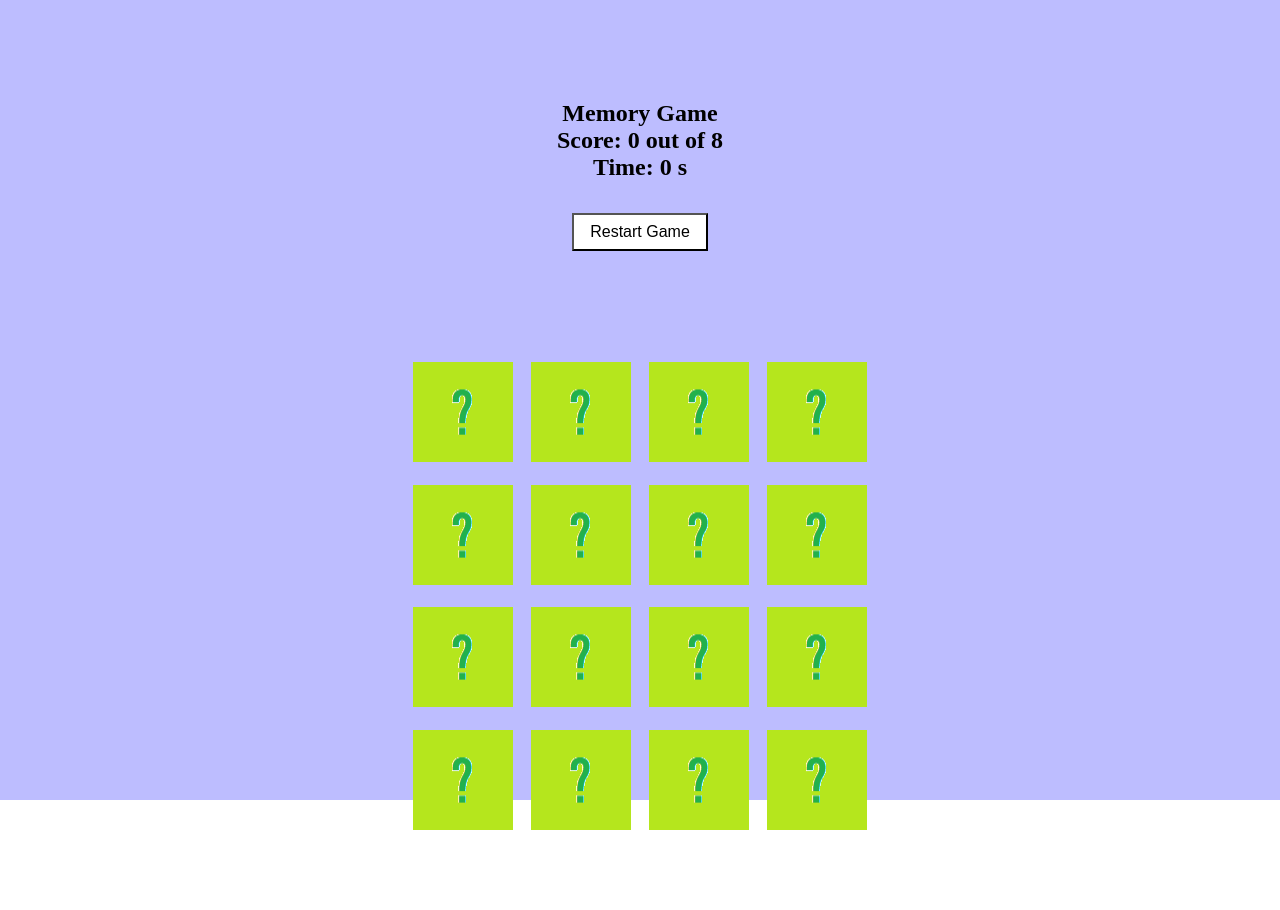
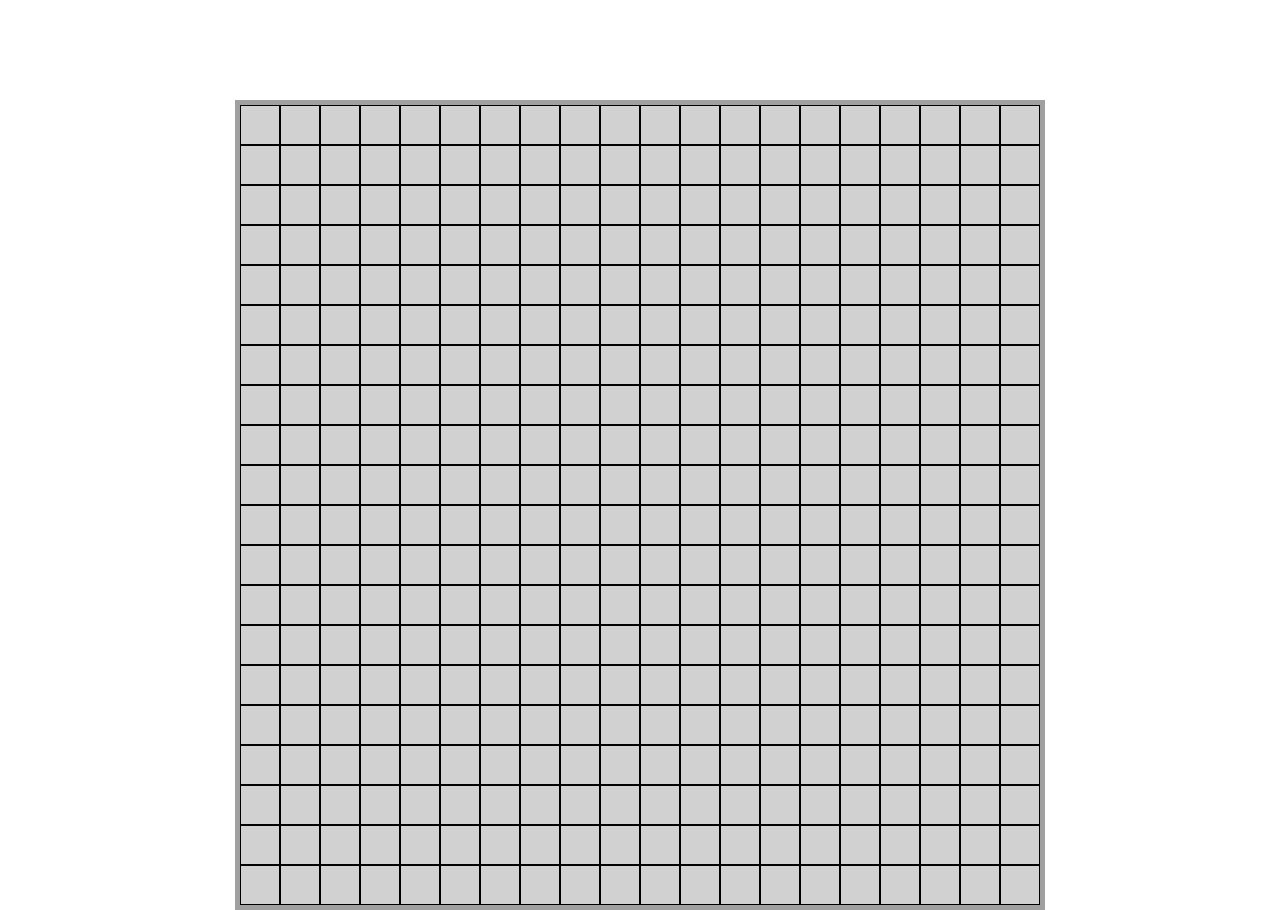
Before and after one commit to aleksl1/jsgames, a plain HTML site: page index.html in a window 1280 px wide. Before the commit the page ends 841 px from the top, so only its background shows below. Drawn offline with Linux system fonts and the light colour scheme.

Commit message:
mine sweeper

```diff
--- a/index.html
+++ b/index.html
@@ -6,9 +6,10 @@
     <meta name="viewport" content="width=device-width, initial-scale=1.0" />
     <title>Games</title>
     <link rel="stylesheet" href="style.css" />
+    <link rel="stylesheet" href="cv.css" />
   </head>
   <body>
-    <section id="memo">
+    <!-- <section id="memo">
       <div class="memo-header">
         <h1>Memory Game</h1>
         <h2>Score: <span class="memo-score"></span><span> out of 8</span></h2>
@@ -17,7 +18,137 @@
       </div>
 
       <div class="memo-grid"></div>
+    </section> -->
+    <section id="minesweeper">
+      <div class="minesweeper-header"></div>
+      <div class="minesweeper-grid"></div>
     </section>
-    <script src="memo.js"></script>
+    <!-- <section id="cv">
+      <div class="cv-grid">
+        <div class="cv-header">
+          <div class="cv-photo"><img src="/assets/deer.png" alt="" /></div>
+          <div class="cv-intro">
+            <h1 class="first-name">Aleksander</h1>
+            <h1 class="last-name">Sławek</h1>
+            <span class="title">Junior Frontend Developer</span>
+            <div class="info-email">
+              <span class="info-email-icon">
+                <svg
+                  fill="none"
+                  xmlns="http://www.w3.org/2000/svg"
+                  viewBox="0 0 24 24"
+                  width="24"
+                  height="24"
+                >
+                  <path
+                    d="M22 4H2v16h20V4zM4 18V6h16v12H4zM8 8H6v2h2v2h2v2h4v-2h2v-2h2V8h-2v2h-2v2h-4v-2H8V8z"
+                    fill="currentColor"
+                  />
+                </svg>
+              </span>
+              <span class="info-email-adress"
+                >aleksander.slawek1@gmail.com</span
+              >
+            </div>
+            <div class="info-phone">
+              <span class="info-phone-icon">
+                <svg
+                  fill="none"
+                  xmlns="http://www.w3.org/2000/svg"
+                  viewBox="0 0 24 24"
+                  width="24"
+                  height="24"
+                >
+                  <path
+                    d="M6 3h12v18H6V3zm10 16V5h-2v2h-4V5H8v14h8zm-5-4h2v2h-2v-2z"
+                    fill="currentColor"
+                  />
+                </svg>
+              </span>
+              <span class="info-phone-number">793 675 575</span>
+            </div>
+          </div>
+        </div>
+        <div class="cv-body">
+          <div class="cv-left">
+            <h2 class="cv-skills-title">Umiejętności:</h2>
+            <ul class="cv-skills-list">
+              <li>JavaScript ES6</li>
+              <li>HTML5</li>
+              <li>CSS3</li>
+              <li>React</li>
+              <li>Język Angielski B2/C1</li>
+            </ul>
+            <ul class="cv-skills-list-secondary">
+              <li>GIT</li>
+              <li>SEO</li>
+              <li>Responsive web desing</li>
+              <li>REST APIs</li>
+              <li>preprocesor Sass</li>
+            </ul>
+            <div class="links">
+              <span
+                ><a class="links-title" href="https://github.com/aleksl1"
+                  >GitHub</a
+                >
+
+                <a href="https://github.com/aleksl1"
+                  >https://github.com/aleksl1</a
+                ></span
+              >
+              <span
+                ><a class="links-title" href="https://github.com/aleksl1"
+                  >Portfolio</a
+                >
+
+                <a href="https://github.com/aleksl1"
+                  >https://github.com/aleksl1</a
+                ></span
+              >
+            </div>
+          </div>
+          <div class="cv-right">
+            <div class="edu">
+              <h3>Wykształcenie</h3>
+              <ul class="edu-list">
+                <li>
+                  <span>2012 - 2015 Politechnika Lubelska</span>
+                  <span>Informatyka (nie ukończone)</span>
+                </li>
+                <li>
+                  <span>2010 - 2012 UMCS Lublin</span>
+                  <span>Finanse i Rachunkowość (nie ukończone)</span>
+                </li>
+                <li>
+                  <span>2007 - 2010 V L.O. w Lublinie</span>
+                  <span>klasa Mat.-Fiz.</span>
+                </li>
+              </ul>
+            </div>
+            <div class="job">
+              <h3>Praca</h3>
+              <div>
+                <span>Wrzesień 2021 - dzisiaj</span>
+                <span
+                  >Nauka technologii frontendowych we własnym zakresie, z
+                  wykorzystaniem kursów Udemy oraz ogólnodostępnych materiałów
+                  (youtube,github,dokumentacja)</span
+                >
+              </div>
+              <div>
+                <span>2016 - 2021</span>
+                <span
+                  >Praca biurowa w kancelarii INLEX, zajmującej się upadłościami
+                  firm i konsumentów, w Lublinie</span
+                >
+              </div>
+            </div>
+          </div>
+        </div>
+      </div>
+    </section> -->
+    <!-- <script src="memo.js"></script> -->
+    <script type="module" src="minesweeperAdjacentFields.js"></script>
+    <script src="minesweeper.js"></script>
   </body>
 </html>
--- /dev/null
+++ b/minesweeper.js
@@ -0,0 +1,278 @@
+function initGame(edgeSize, bombFieldsAmount) {
+  const mineBoard = document.querySelector(".minesweeper-grid");
+  const boardSize = edgeSize; //**  fields
+  const bombAmount = bombFieldsAmount;
+  let userClickFlag = false;
+
+  const createBoard = () => {
+    const numberOfFields = boardSize * boardSize;
+    for (let i = 0; i < numberOfFields; i++) {
+      const field = document.createElement("div");
+      field.classList.add("minesweeper-field");
+      field.classList.add("unknown-field");
+      field.setAttribute("data-id", i);
+      field.setAttribute("data-bomb", false);
+
+      if (i < boardSize) {
+        field.setAttribute("data-edge", "top");
+      } else if (i >= numberOfFields - boardSize) {
+        field.setAttribute("data-edge", "bottom");
+      } else if (i % boardSize === 0) {
+        field.setAttribute("data-edge", "left");
+      } else if (i % boardSize === boardSize - 1) {
+        field.setAttribute("data-edge", "right");
+      } else {
+        field.setAttribute("data-edge", "false");
+      }
+
+      if (i === 0) {
+        field.setAttribute("data-edge", "topLeft");
+      } else if (i === boardSize - 1) {
+        field.setAttribute("data-edge", "topRight");
+      } else if (i === numberOfFields - 1) {
+        field.setAttribute("data-edge", "bottomRight");
+      } else if (i === numberOfFields - boardSize) {
+        field.setAttribute("data-edge", "bottomLeft");
+      }
+
+      mineBoard.appendChild(field);
+    }
+  };
+
+  const plantBombs = () => {
+    let bombsPlanted = 0;
+    const plantSingleBomb = () => {
+      const randomFieldId = Math.floor(Math.random() * 400);
+      if (allFields[randomFieldId].dataset.bomb === "false") {
+        allFields[randomFieldId].setAttribute("data-bomb", true);
+        bombsPlanted += 1;
+      } else {
+        plantSingleBomb();
+      }
+    };
+    do {
+      plantSingleBomb();
+    } while (bombsPlanted < bombAmount);
+  };
+
+  const findRandomBombs = (fieldId) => {
+    if (allFields[fieldId].dataset.bomb === "false") {
+      return false;
+    } else return true;
+  };
+
+  const addFieldBombValues = (fieldsList) => {
+    const numberOfFields = fieldsList.length;
+    for (let i = 0; i < numberOfFields; i++) {
+      //conditions for corners
+      if (fieldsList[i].dataset.edge === "topLeft") {
+        let fieldBombValue = 0;
+        const neighbourIds = [i + 1, i + boardSize, i + boardSize + 1];
+        neighbourIds.forEach((id) => {
+          if (findRandomBombs(id)) {
+            fieldBombValue = fieldBombValue + 1;
+          }
+        });
+        fieldsList[i].setAttribute("data-value", fieldBombValue);
+        fieldsList[i].setAttribute("data-adjacent", neighbourIds);
+      } else if (fieldsList[i].dataset.edge === "topRight") {
+        let fieldBombValue = 0;
+        const neighbourIds = [
+          boardSize - 2,
+          boardSize - 1 + boardSize,
+          boardSize - 2 + boardSize,
+        ];
+        neighbourIds.forEach((id) => {
+          if (findRandomBombs(id)) {
+            fieldBombValue = fieldBombValue + 1;
+          }
+        });
+        fieldsList[i].setAttribute("data-value", fieldBombValue);
+        fieldsList[i].setAttribute("data-adjacent", neighbourIds);
+      } else if (fieldsList[i].dataset.edge === "bottomLeft") {
+        let fieldBombValue = 0;
+        const neighbourIds = [
+          numberOfFields - boardSize + 1,
+          numberOfFields - boardSize - boardSize,
+          numberOfFields - boardSize - boardSize + 1,
+        ];
+        neighbourIds.forEach((id) => {
+          if (findRandomBombs(id)) {
+            fieldBombValue = fieldBombValue + 1;
+          }
+        });
+        fieldsList[i].setAttribute("data-value", fieldBombValue);
+        fieldsList[i].setAttribute("data-adjacent", neighbourIds);
+      } else if (fieldsList[i].dataset.edge === "bottomRight") {
+        let fieldBombValue = 0;
+        const neighbourIds = [
+          numberOfFields - 2,
+          numberOfFields - 1 - boardSize,
+          numberOfFields - 2 - boardSize,
+        ];
+        neighbourIds.forEach((id) => {
+          if (findRandomBombs(id)) {
+            fieldBombValue = fieldBombValue + 1;
+          }
+        });
+        fieldsList[i].setAttribute("data-value", fieldBombValue);
+        fieldsList[i].setAttribute("data-adjacent", neighbourIds);
+      }
+
+      //conditions for edges
+      else if (fieldsList[i].dataset.edge === "top") {
+        let fieldBombValue = 0;
+        const neighbourIds = [
+          i - 1,
+          i + 1,
+          i - 1 + boardSize,
+          i + boardSize,
+          i + 1 + boardSize,
+        ];
+        neighbourIds.forEach((id) => {
+          if (findRandomBombs(id)) {
+            fieldBombValue = fieldBombValue + 1;
+          }
+        });
+        fieldsList[i].setAttribute("data-value", fieldBombValue);
+        fieldsList[i].setAttribute("data-adjacent", neighbourIds);
+      } else if (fieldsList[i].dataset.edge === "right") {
+        {
+          let fieldBombValue = 0;
+          const neighbourIds = [
+            i - boardSize,
+            i - boardSize - 1,
+            i - 1,
+            i - 1 + boardSize,
+            i + boardSize,
+          ];
+          neighbourIds.forEach((id) => {
+            if (findRandomBombs(id)) {
+              fieldBombValue = fieldBombValue + 1;
+            }
+          });
+          fieldsList[i].setAttribute("data-value", fieldBombValue);
+          fieldsList[i].setAttribute("data-adjacent", neighbourIds);
+        }
+      } else if (fieldsList[i].dataset.edge === "bottom") {
+        {
+          let fieldBombValue = 0;
+          const neighbourIds = [
+            i - 1,
+            i + 1,
+            i - 1 - boardSize,
+            i - boardSize,
+            i + 1 - boardSize,
+          ];
+          neighbourIds.forEach((id) => {
+            if (findRandomBombs(id)) {
+              fieldBombValue = fieldBombValue + 1;
+            }
+          });
+          fieldsList[i].setAttribute("data-value", fieldBombValue);
+          fieldsList[i].setAttribute("data-adjacent", neighbourIds);
+        }
+      } else if (fieldsList[i].dataset.edge === "left") {
+        {
+          let fieldBombValue = 0;
+          const neighbourIds = [
+            i - boardSize,
+            i + 1 - boardSize,
+            i + 1,
+            i + 1 + boardSize,
+            i + boardSize,
+          ];
+          neighbourIds.forEach((id) => {
+            if (findRandomBombs(id)) {
+              fieldBombValue = fieldBombValue + 1;
+            }
+          });
+          fieldsList[i].setAttribute("data-value", fieldBombValue);
+          fieldsList[i].setAttribute("data-adjacent", neighbourIds);
+        }
+      }
+      //conditions for other fields
+      else if (fieldsList[i].dataset.edge === "false") {
+        {
+          let fieldBombValue = 0;
+          const neighbourIds = [
+            i - 1,
+            i + 1,
+            i - 1 - boardSize,
+            i - boardSize,
+            i + 1 - boardSize,
+            i - 1 + boardSize,
+            i + boardSize,
+            i + 1 + boardSize,
+          ];
+          neighbourIds.forEach((id) => {
+            if (findRandomBombs(id)) {
+              fieldBombValue = fieldBombValue + 1;
+            }
+          });
+          fieldsList[i].setAttribute("data-value", fieldBombValue);
+          fieldsList[i].setAttribute("data-adjacent", neighbourIds);
+        }
+      }
+    }
+  };
+
+  createBoard();
+  const allFields = document.querySelectorAll(".minesweeper-field");
+  plantBombs();
+  addFieldBombValues(allFields);
+  allFields.forEach((field) => {
+    if (field.dataset.bomb === "false") {
+      field.textContent = field.dataset.value;
+    }
+  });
+
+  const checkForBomb = (fieldId) => {
+    if (allFields[fieldId].dataset.bomb === "false") {
+      allFields[fieldId].classList.add("clear-field");
+      userClickFlag = false;
+    } else if (allFields[fieldId].dataset.bomb === "true" && !userClickFlag) {
+      allFields[fieldId].classList.add("clear-field");
+    } else if (allFields[fieldId].dataset.bomb === "true" && userClickFlag) {
+      allFields[fieldId].classList.add("bomb-field");
+      endGame();
+    }
+  };
+
+  const checkSurroundingFields = (fieldId, prevFieldId) => {
+    const adjacentFields = allFields[fieldId].dataset.adjacent.split(",");
+    console.log(prevFieldId);
+    if (fieldId != prevFieldId) {
+      const prevIndex = adjacentFields.indexOf(prevFieldId);
+      adjacentFields.splice(prevIndex);
+    }
+
+    adjacentFields.forEach((field) => {
+      do {
+        checkForBomb(allFields[field].dataset.id);
+      } while (allFields[field].dataset.value === "0");
+    });
+  };
+
+  const clickFieldHandler = (e) => {
+    userClickFlag = true;
+    checkForBomb(e.target.dataset.id);
+    if (e.target.dataset.value === "0") {
+      checkSurroundingFields(e.target.dataset.id, e.target.dataset.id);
+    }
+  };
+
+  mineBoard.addEventListener("click", clickFieldHandler);
+
+  const endGame = () => {
+    allFields.forEach((field) => {
+      if (field.dataset.bomb === "false") {
+        allFields[field.dataset.id].classList.add("clear-field");
+      } else if (field.dataset.bomb === "true") {
+        allFields[field.dataset.id].classList.add("bomb-field");
+      }
+    });
+  };
+}
+
+initGame(20, 20);
--- a/style.css
+++ b/style.css
@@ -33,3 +33,38 @@
   padding: 0.5rem 1rem;
   margin-top: 2rem;
 }
+
+#minesweeper {
+  height: 100vh;
+}
+.minesweeper-grid {
+  height: 800px;
+  width: 800px;
+  border: solid 5px rgb(160, 160, 160);
+  margin: 100px auto;
+  display: flex;
+  flex-wrap: wrap;
+}
+.minesweeper-field {
+  height: 40px;
+  width: 40px;
+  box-sizing: border-box;
+  border: solid 1px black;
+  font-weight: bold;
+  text-align: center;
+  line-height: 40px;
+  font-size: 0px;
+}
+.unknown-field {
+  background-color: rgb(209, 209, 209);
+}
+.clear-field {
+  background-color: white;
+  font-size: 20px;
+}
+.bomb-field {
+  background-color: red;
+}
+.marked-field {
+  background-color: black;
+}
```
Also changed, not shown: minesweeperAdjacentFields.js (added, +83 -0 lines).
